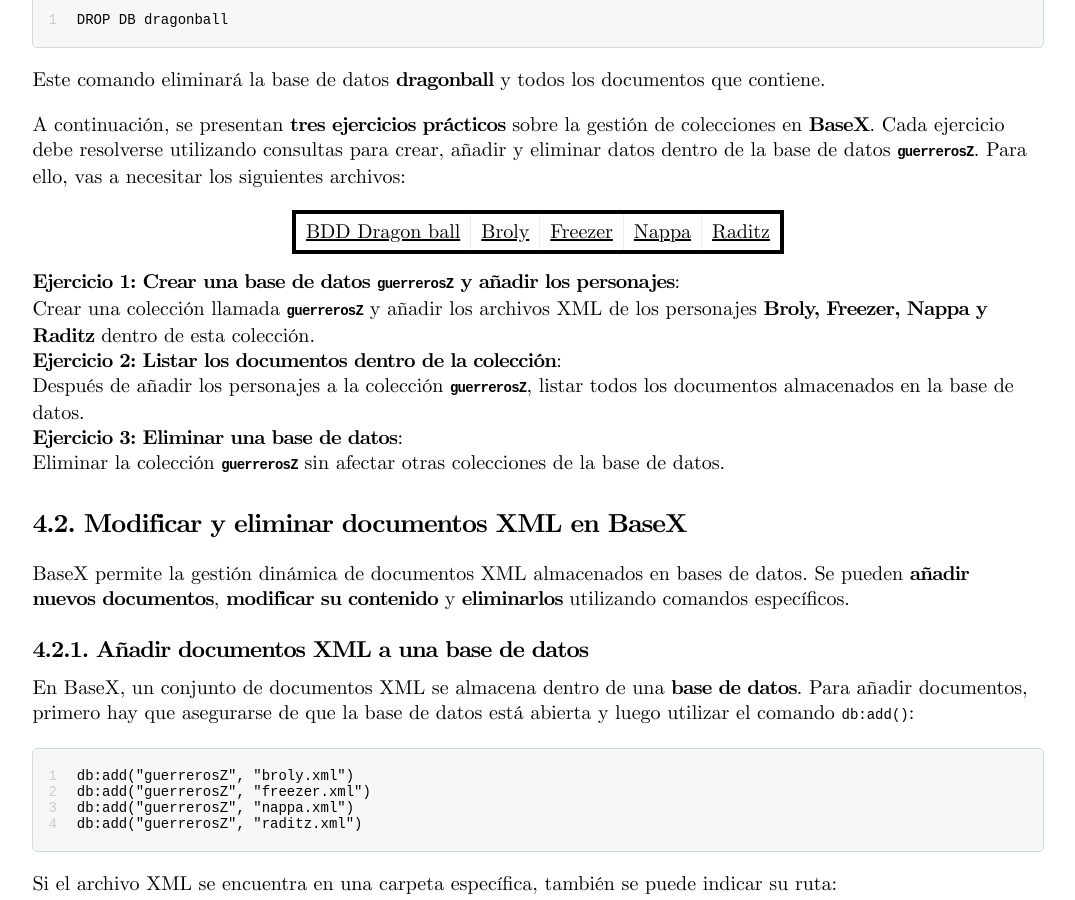
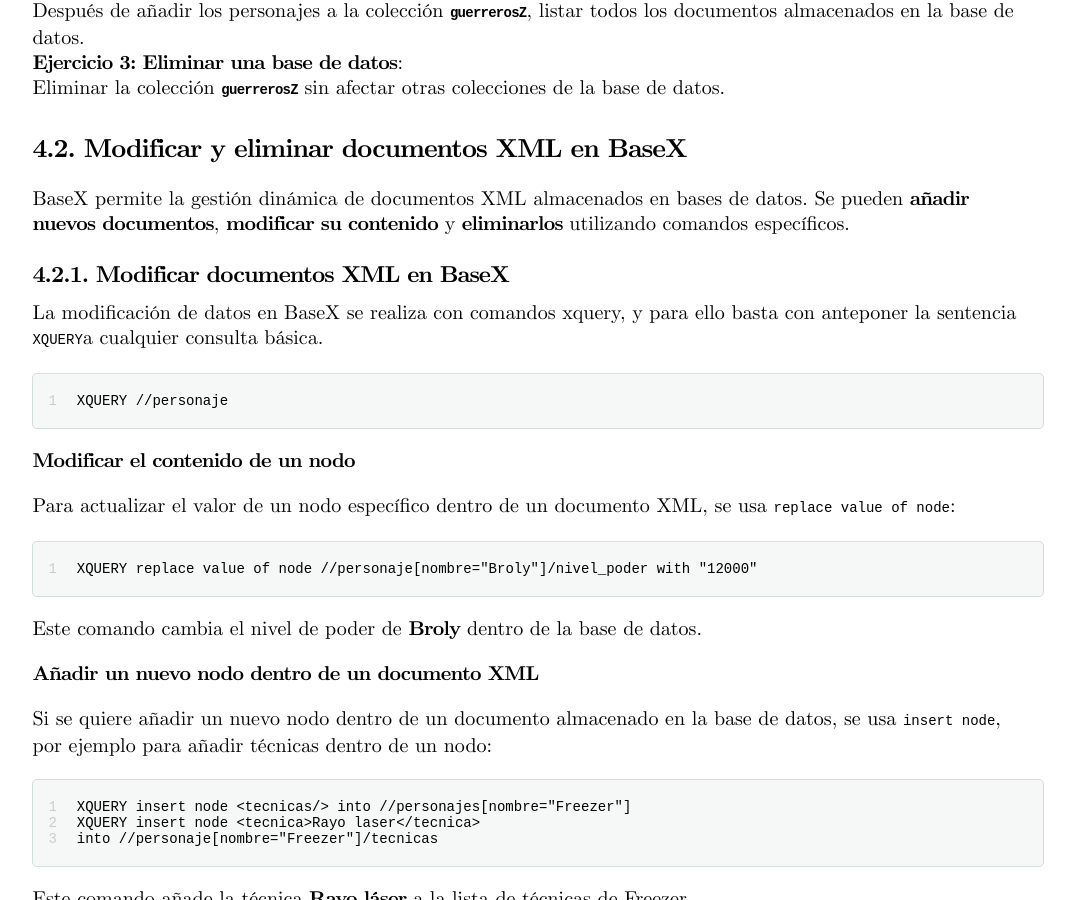
Before and after one commit to TeoRojas/teorojas.github.io, a Jekyll site: the page built from acceso-a-datos/UD05-teoria.md, in a window 1280 px wide and 900 px high, scrolled down 25292 px. Shown: the whole window, without its empty margins (102-1177 px from the left). Built offline with Jekyll 4.4.1, drawn with Linux system fonts in a browser that asks for light colours; nearby versions of some CDN libraries; some of the changed text lies outside the part shown.

Commit message:
ADD.UD05 -> Doing 4.2 OK

````diff
--- a/acceso-a-datos/UD05-teoria.md
+++ b/acceso-a-datos/UD05-teoria.md
@@ -30,6 +30,8 @@ abstract: Sinopsis de la unidad 05
    5.1. [Introducción a XPath y XQuery](#51-introducción-a-xpath-y-xquery)
    5.2. [Uso de XQuery en bases de datos XML](#52-uso-de-xquery-en-bases-de-datos-xml)
    5.3. [Consultas desde Java con XPath y XQuery](#53-consultas-desde-java-con-xpath-y-xquery)
+
+<!--
 6. [Integración con aplicaciones Java](#6-integración-con-aplicaciones-java)
    6.1. [Establecimiento y cierre de conexiones](#61-establecimiento-y-cierre-de-conexiones)
    6.2. [Acceso a bases de datos XML desde Java](#62-acceso-a-bases-de-datos-xml-desde-java)
@@ -45,7 +47,7 @@ abstract: Sinopsis de la unidad 05
 9. [Pruebas y documentación de las aplicaciones desarrolladas](#9-pruebas-y-documentación-de-las-aplicaciones-desarrolladas)
    9.1. [Estrategias de prueba para bases de datos XML](#91-estrategias-de-prueba-para-bases-de-datos-xml)
    9.2. [Documentación y mantenimiento](#92-documentación-y-mantenimiento)
-
+-->
 
 # 1. Introducción y diferencias con bases de datos relacionales y objeto-relacionales
 
@@ -838,6 +840,7 @@ Si un documento ya no es necesario, se puede eliminar usando el comando `DELETE`
 > DELETE "broly.xml"
 1 resource(s) deleted in 2.93 ms.
 ```
+Esto eliminará únicamente el documento `broly.xml` sin afectar los demás documentos almacenados en la base de datos.
 
 ```xquery
 > LIST guerrerosZ
@@ -850,8 +853,6 @@ raditz.xml   xml   application/xml  13
 3 Resource(s).
 ```
 
-Esto eliminará únicamente el documento `broly.xml` sin afectar los demás documentos almacenados en la base de datos.
-
 ### Eliminar una base de datos completa
 
 Si se desea eliminar completamente una base de datos y todos sus documentos, se puede usar el comando `DROP DB` seguido del nombre de la base de datos:
@@ -876,95 +877,47 @@ Eliminar la colección **`guerrerosZ`** sin afectar otras colecciones de la base
 
 BaseX permite la gestión dinámica de documentos XML almacenados en bases de datos. Se pueden **añadir nuevos documentos**, **modificar su contenido** y **eliminarlos** utilizando comandos específicos.
 
-### 4.2.1. Añadir documentos XML a una base de datos
-
-En BaseX, un conjunto de documentos XML se almacena dentro de una **base de datos**. Para añadir documentos, primero hay que asegurarse de que la base de datos está abierta y luego utilizar el comando `db:add()`:
-
-```xquery
-db:add("guerrerosZ", "broly.xml")
-db:add("guerrerosZ", "freezer.xml")
-db:add("guerrerosZ", "nappa.xml")
-db:add("guerrerosZ", "raditz.xml")
-```
-
-Si el archivo XML se encuentra en una carpeta específica, también se puede indicar su ruta:
-
-```xquery
-db:add("guerrerosZ", "/ruta/documentos/broly.xml")
-```
-
-Para listar los documentos agregados a la base de datos, se puede ejecutar:
-
-```xquery
-db:list("guerrerosZ")
-```
-
-Esto mostrará todos los documentos almacenados dentro de la base de datos `guerrerosZ`.
-
-### 4.2.2. Modificar documentos XML en BaseX
-
-La modificación de datos en BaseX se realiza con `replace`, `insert` y `delete`. Estas funciones permiten actualizar valores dentro de los documentos XML almacenados en la base de datos.
+### 4.2.1. Modificar documentos XML en BaseX
+
+La modificación de datos en BaseX se realiza con comandos xquery, y para ello basta con anteponer la sentencia `XQUERY`a cualquier consulta básica.
+
+```xquery
+XQUERY //personaje
+```
 
 **Modificar el contenido de un nodo**
 
 Para actualizar el valor de un nodo específico dentro de un documento XML, se usa `replace value of node`:
 
 ```xquery
-replace value of node db:open("guerrerosZ")//personaje[nombre="Broly"]/nivel_poder
-with "12000"
+XQUERY replace value of node //personaje[nombre="Broly"]/nivel_poder with "12000"
 ```
 
 Este comando cambia el nivel de poder de **Broly** dentro de la base de datos.
 
 **Añadir un nuevo nodo dentro de un documento XML**
 
-Si se quiere añadir un nuevo nodo dentro de un documento almacenado en la base de datos, se usa `insert node`:
-
-```xquery
-insert node <tecnica>Final Flash</tecnica>
-into db:open("guerrerosZ")//personaje[nombre="Vegeta"]/tecnicas
-```
-
-Este comando añade la técnica **Final Flash** a la lista de técnicas de Vegeta.
-
-### 4.2.3. Eliminar documentos XML en BaseX
-
-Si un documento ya no es necesario, se puede eliminar de la base de datos con el comando `db:delete()`:
-
-```xquery
-db:delete("guerrerosZ", "broly.xml")
-```
-
-Esto eliminará únicamente el documento `broly.xml` sin afectar los demás documentos almacenados en la base de datos.
-
-Si en lugar de eliminar un documento completo se desea eliminar un nodo dentro de un documento específico, se puede hacer con:
-
-```xquery
-delete node db:open("guerrerosZ")//personaje[nombre="Raditz"]
-```
-
-Este comando eliminará el nodo `<personaje>` que contiene a **Raditz**, sin afectar el resto del documento.
+Si se quiere añadir un nuevo nodo dentro de un documento almacenado en la base de datos, se usa `insert node`, por ejemplo para añadir técnicas dentro de un nodo:
+
+```xquery
+XQUERY insert node <tecnicas/> into //personajes[nombre="Freezer"]
+XQUERY insert node <tecnica>Rayo laser</tecnica>
+into //personaje[nombre="Freezer"]/tecnicas
+```
+
+Este comando añade la técnica **Rayo láser** a la lista de técnicas de Freezer.
 
 **Eliminar una base de datos completa**
 
-Si se necesita eliminar por completo una base de datos junto con todos sus documentos, se usa el comando:
-
-```xquery
-db:drop("guerrerosZ")
+Además de los comandos propios de BaseX, si se necesita eliminar por completo una base de datos, junto con todos sus documentos, con comandos XQUERY también es posible, se usa:
+
+```xquery
+XQUERY db:drop("guerrerosZ")
 ```
 
 Este comando eliminará la base de datos **guerrerosZ** y todos sus documentos.
 
 BaseX permite realizar operaciones de **inserción, modificación y eliminación** de documentos XML de manera flexible y optimizada. Gracias a su soporte para **XQuery Update Facility**, es posible actualizar el contenido de los documentos sin necesidad de reconstruir toda la base de datos. Estas operaciones son esenciales para mantener la información actualizada y organizada dentro del sistema de almacenamiento XML.
-
-
-
-
-
-
-
-
----
 
 
 # 5. Consultas en bases de datos XML
````
